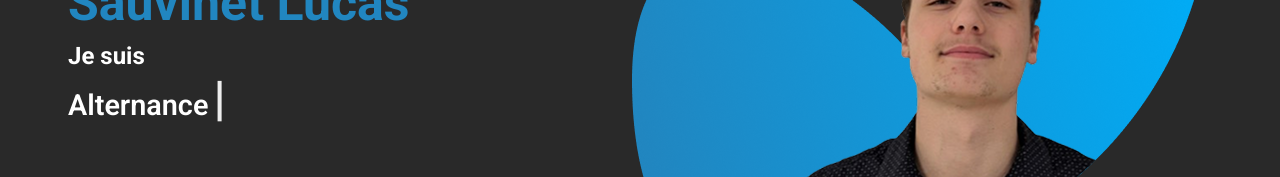
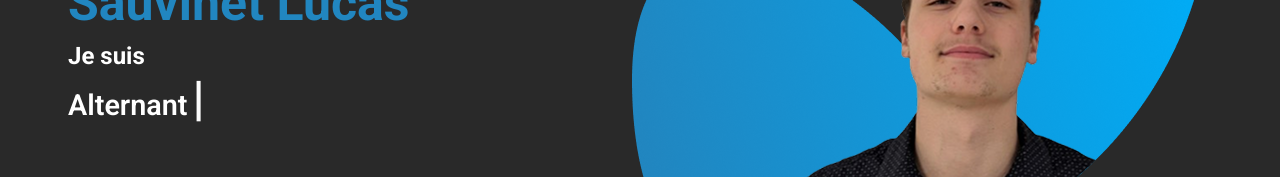
Before and after one commit to l-sauvinet/Portfolio, a Next.js app: page / in a window 1280 px wide. Shown: the part 348-525 px from the top of the page. Built offline with nearby package versions, Linux system fonts and the light colour scheme.

Commit message:
fix: update typing effect

```diff
--- a/app/page.tsx
+++ b/app/page.tsx
@@ -119,7 +119,7 @@ function TypingEffect() {
   const { language } = useLanguage();
 
   const texts = language === 'fr'
-    ? ['Développeur Web', 'Alternance', 'Passionné']
+    ? ['Développeur Web', 'Alternant', 'Passionné']
     : ['Web Developer', 'Work-Study', 'Passionate'];
 
   const [index, setIndex] = useState(0);
--- a/app/styles/globals.css
+++ b/app/styles/globals.css
@@ -479,7 +479,7 @@ header {
 }
 
 .projects-content{
-  margin-top: 35px;
+  margin-top: 75px;
   width: 100%;
   display: flex;
   flex-direction: column;
@@ -487,17 +487,12 @@ header {
   align-items: center;
 }
 
-.projects-inner {
-  max-width: 1150px; /* même largeur que .projects-list */
-  padding-left: 0;
-  margin: 0 auto;
-}
-
-.projects-inner h2 {
+.projects-content h2 {
+  width: 100%;
   font-family: 'K2D', sans-serif;
   font-size: 45px;
-  margin-bottom: 30px;
-  text-align: left;
+  text-align: center;
+  margin-bottom: 75px;
 }
 
 .projects-list{
@@ -769,7 +764,15 @@ header {
     font-size: 1.6rem;
   }
 
-  .typing-effect {
+  .typing-effect{
+    font-size: 1.6rem;
+  }
+
+  .cursor.solid{
+    font-size: 1.6rem;
+  }
+
+  .cursor.blink{
     font-size: 1.6rem;
   }
 
```
